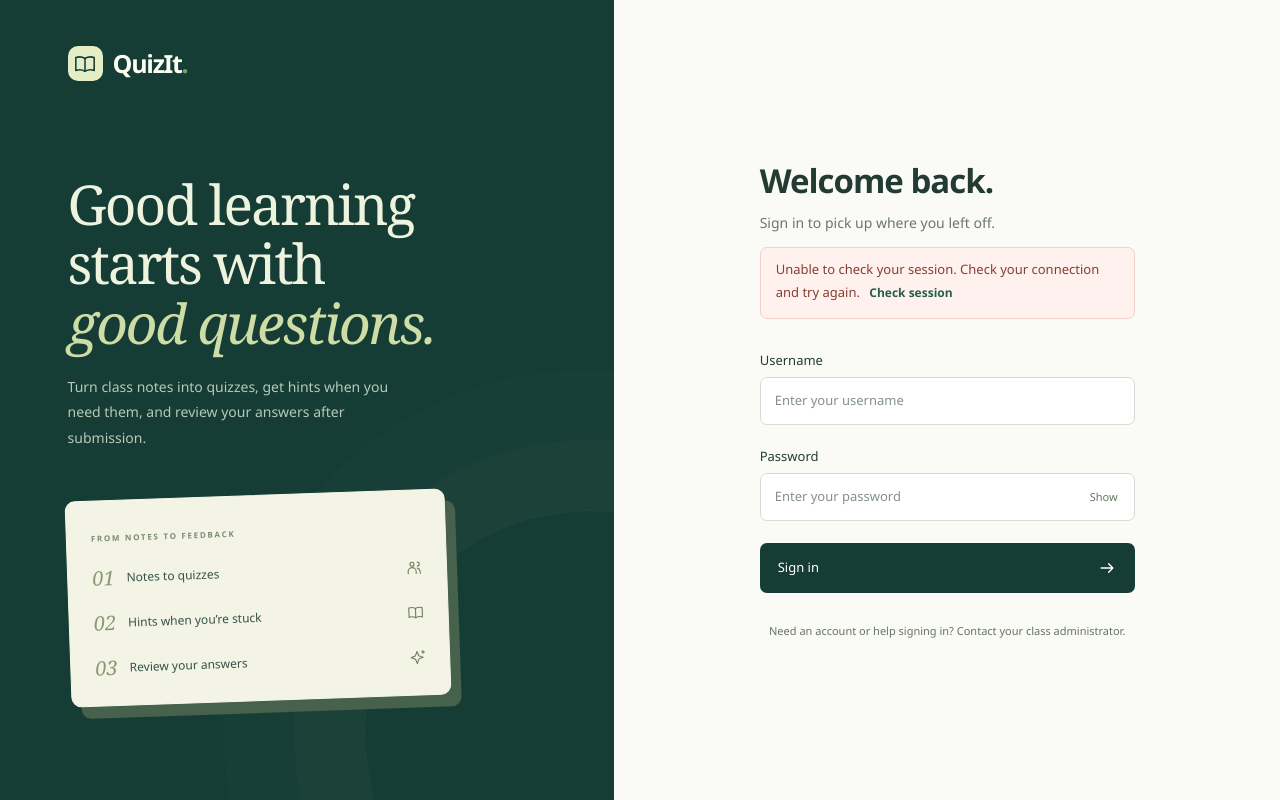
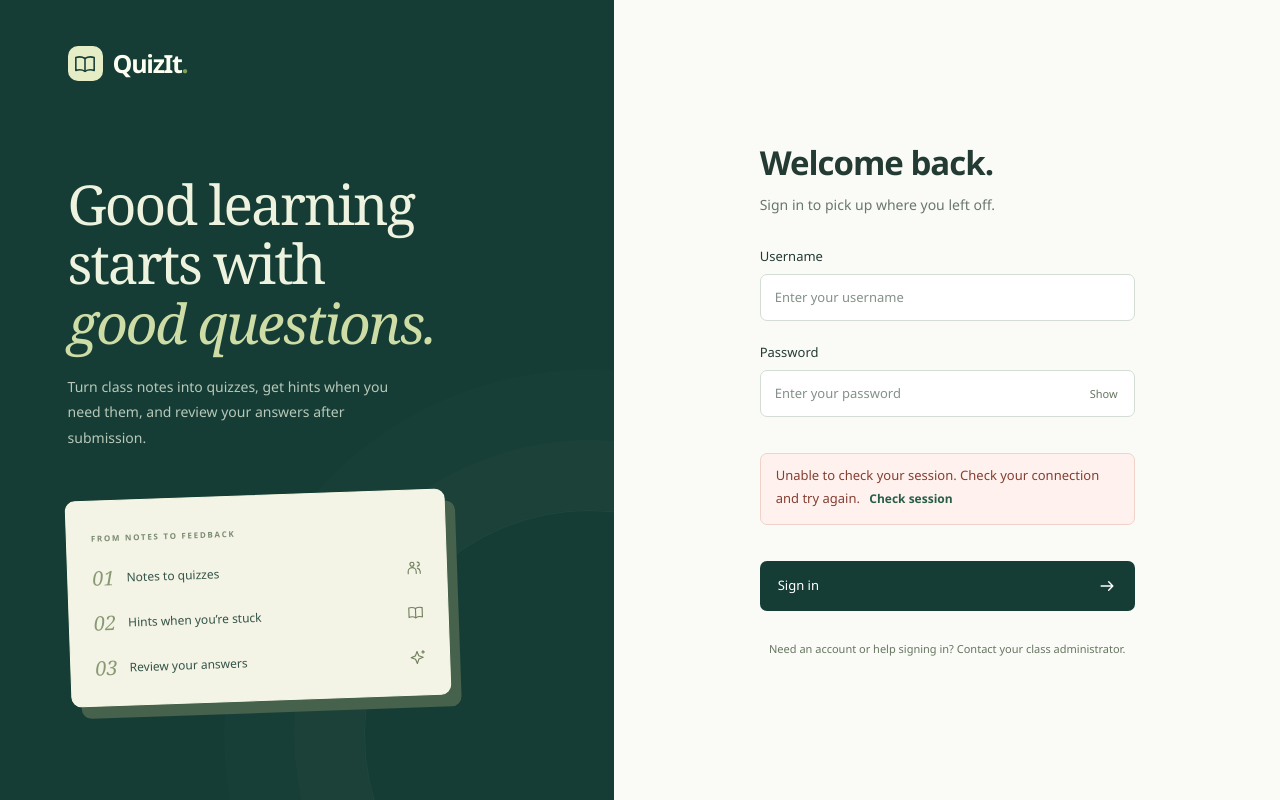
Before and after one commit to CS3227-2610-MP3-QuizIt/CS3227-2610-MP3, a React (Vite) app in the folder frontend/: page / in a window 1280 px wide. Built offline with nearby package versions, Linux system fonts and the light colour scheme; no server answers.

Commit message:
fix(auth): Keep session feedback in one location
Render initial and retry session feedback in the same form slot.

Update the notice in place while a session check is running.

```diff
--- a/frontend/src/auth/LoginPage.tsx
+++ b/frontend/src/auth/LoginPage.tsx
@@ -1,7 +1,7 @@
 import { useEffect, useRef, useState } from "react";
 import type { FormEvent } from "react";
 import { ApiError, LoginFlowError } from "../api/client";
-import { Brand, Icon, Notice } from "../shared/ui";
+import { Brand, Icon } from "../shared/ui";
 import { useAuth } from "./AuthProvider";
 
 type Errors = { username?: string; password?: string };
@@ -157,7 +157,17 @@ export function LoginPage() {
       setBusy(false);
     }
   }
-  const displayedMessage = waiting ? `Try again in ${secondsLeft}s.` : message;
+  const sessionEndedMessage =
+    sessionEnded && !recovery && !message && !connectionError;
+  const displayedMessage = waiting
+    ? `Try again in ${secondsLeft}s.`
+    : message ||
+      (connectionError
+        ? "Unable to check your session. Check your connection and try again."
+        : sessionEndedMessage
+          ? "Your session has ended. Sign in again to continue."
+          : "");
+  const checkingMessage = checking && message === "Checking your session…";
   return (
     <main className="login-layout">
       <section className="login-story">
@@ -197,24 +207,6 @@ export function LoginPage() {
         <div className="login-form-wrap">
           <h1>Welcome back.</h1>
           <p className="muted">Sign in to pick up where you left off.</p>
-          {connectionError ? (
-            <Notice>
-              Unable to check your session. Check your connection and try again.{" "}
-              <button
-                type="button"
-                className="text-button"
-                onClick={runCheck}
-                disabled={checking}
-              >
-                {checking ? "Please wait." : "Check session"}
-              </button>
-            </Notice>
-          ) : null}
-          {sessionEnded && !recovery && !message ? (
-            <Notice kind="info">
-              Your session has ended. Sign in again to continue.
-            </Notice>
-          ) : null}
           <form onSubmit={submit} className="form-stack" noValidate>
             <label>
               Username
@@ -273,21 +265,23 @@ export function LoginPage() {
             </label>
             {displayedMessage ? (
               <div
-                className={`notice ${waiting || (sessionEnded && !message) ? "notice-info" : "notice-error"}`}
+                className={`notice ${waiting || sessionEndedMessage || checkingMessage ? "notice-info" : "notice-error"}`}
                 role={
                   waiting
                     ? undefined
-                    : sessionEnded && !message
+                    : sessionEndedMessage || checkingMessage
                       ? "status"
                       : "alert"
                 }
                 aria-live={waiting ? "off" : undefined}
               >
                 {displayedMessage}
-                {recovery ||
-                message.startsWith("The sign-in request timed out") ||
-                message.startsWith("We couldn’t confirm") ||
-                message.startsWith("Unable to check your session") ? (
+                {!checking &&
+                (recovery ||
+                  !!connectionError ||
+                  message.startsWith("The sign-in request timed out") ||
+                  message.startsWith("We couldn’t confirm") ||
+                  message.startsWith("Unable to check your session")) ? (
                   <>
                     {" "}
                     <button
@@ -296,7 +290,7 @@ export function LoginPage() {
                       onClick={runCheck}
                       disabled={checking}
                     >
-                      {checking ? "Please wait." : "Check session"}
+                      Check session
                     </button>
                   </>
                 ) : null}
```
Also changed, not shown: 1 other file (tests, documents, lock files or other folders).
